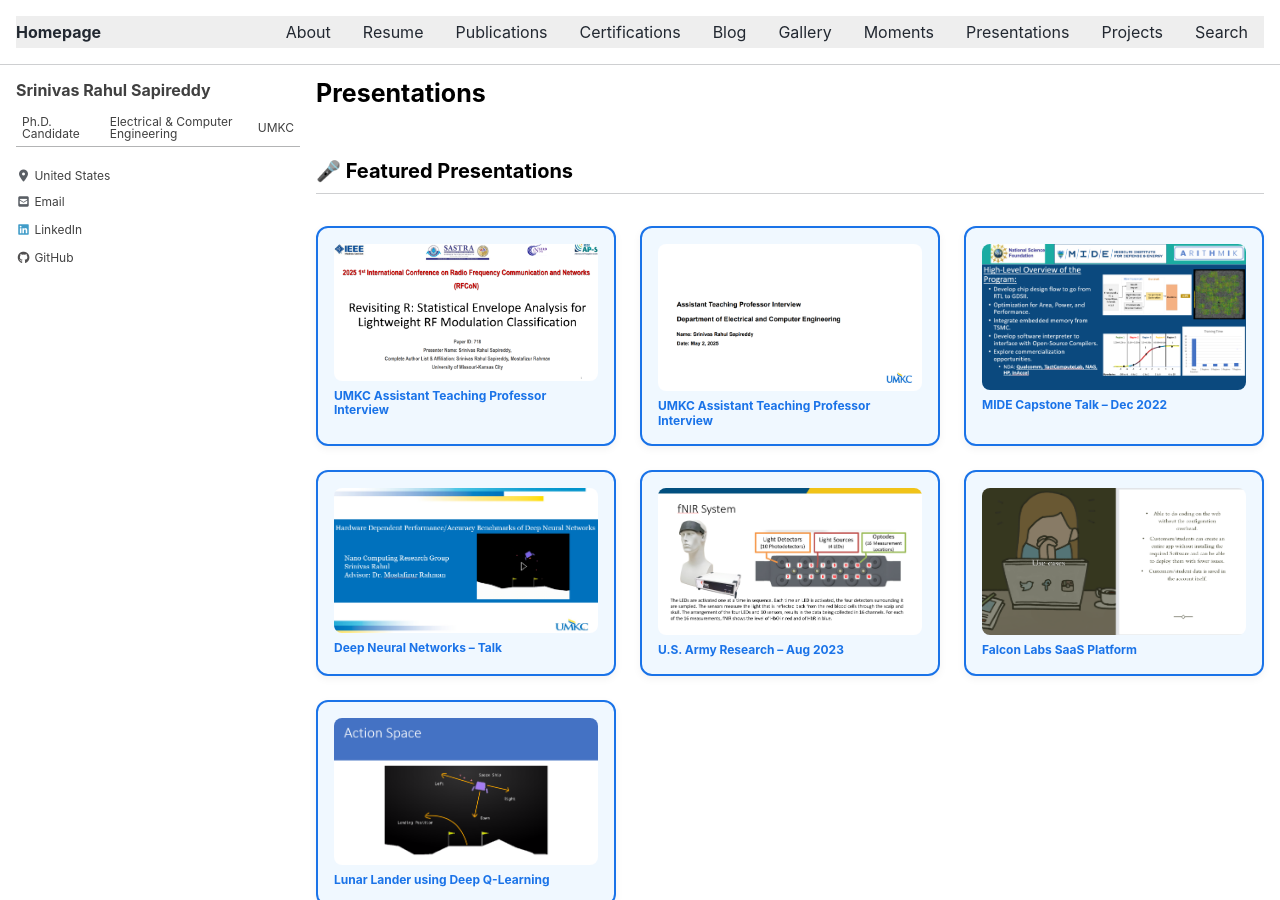
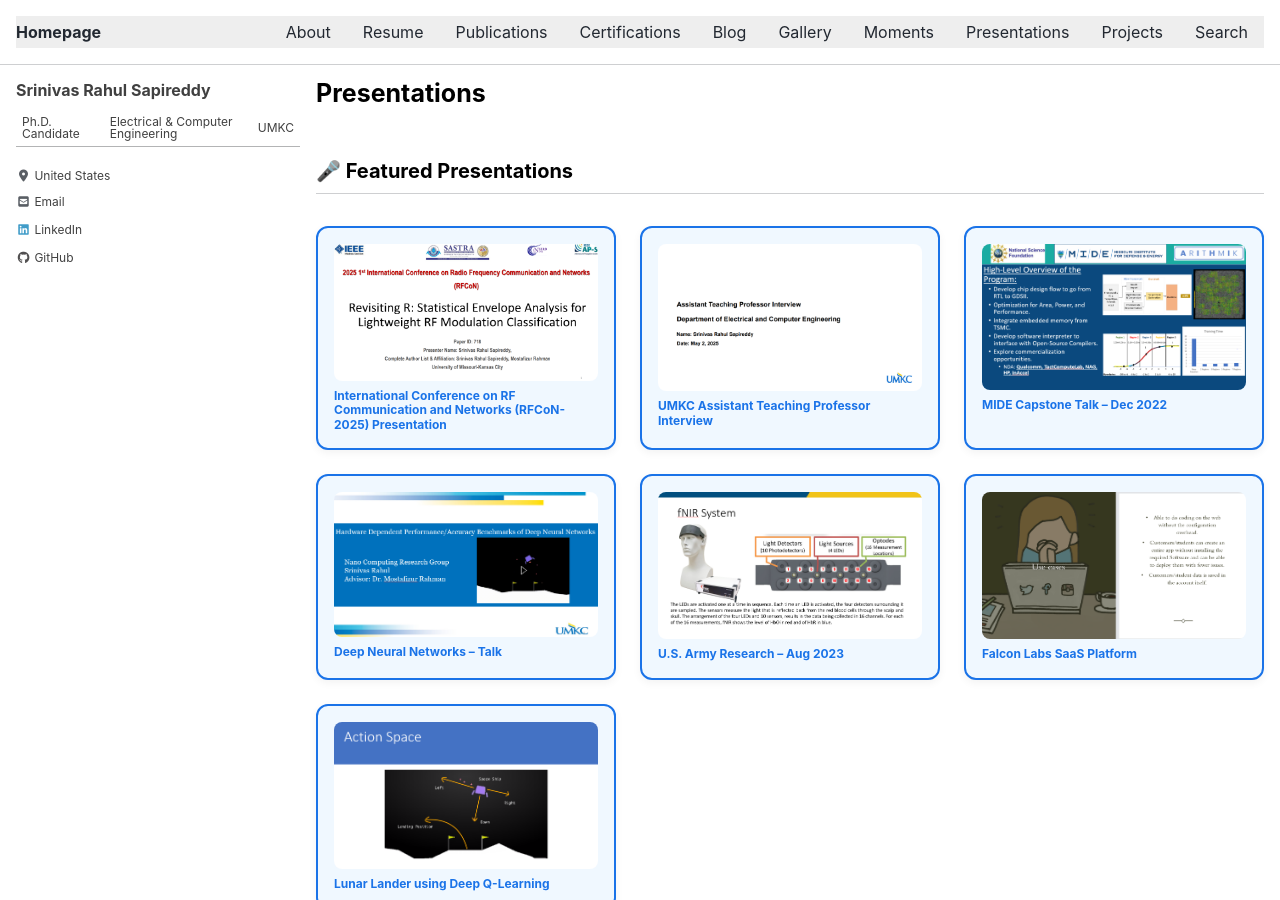
Before and after one commit to srsapireddy/srsapireddy.github.io, a Jekyll site: the page built from _pages/presentations.md, in a window 1280 px wide and 900 px high. Built offline with Jekyll 4.4.1, drawn with Linux system fonts in a browser that asks for light colours; cached includes are drawn as plain includes; nearby versions of some CDN libraries.

Commit message:
Update presentations.md

```diff
--- a/_pages/presentations.md
+++ b/_pages/presentations.md
@@ -69,7 +69,7 @@ author_profile: true
 <div class="presentation-grid">
   <div class="presentation-card" onclick="openLightbox('/publications/rfcon.pdf')">
     <img src="/images/rfcon_presentation_thumbnail.png" alt="RFcoN 2025 Presentation">
-    <h4>UMKC Assistant Teaching Professor Interview</h4>
+    <h4>International Conference on RF Communication and Networks (RFCoN-2025) Presentation</h4>
   </div>
 
   <div class="presentation-card" onclick="openLightbox('/publications/UMKC_ATP_Interview_Presentation_Rahul.pdf')">
```
